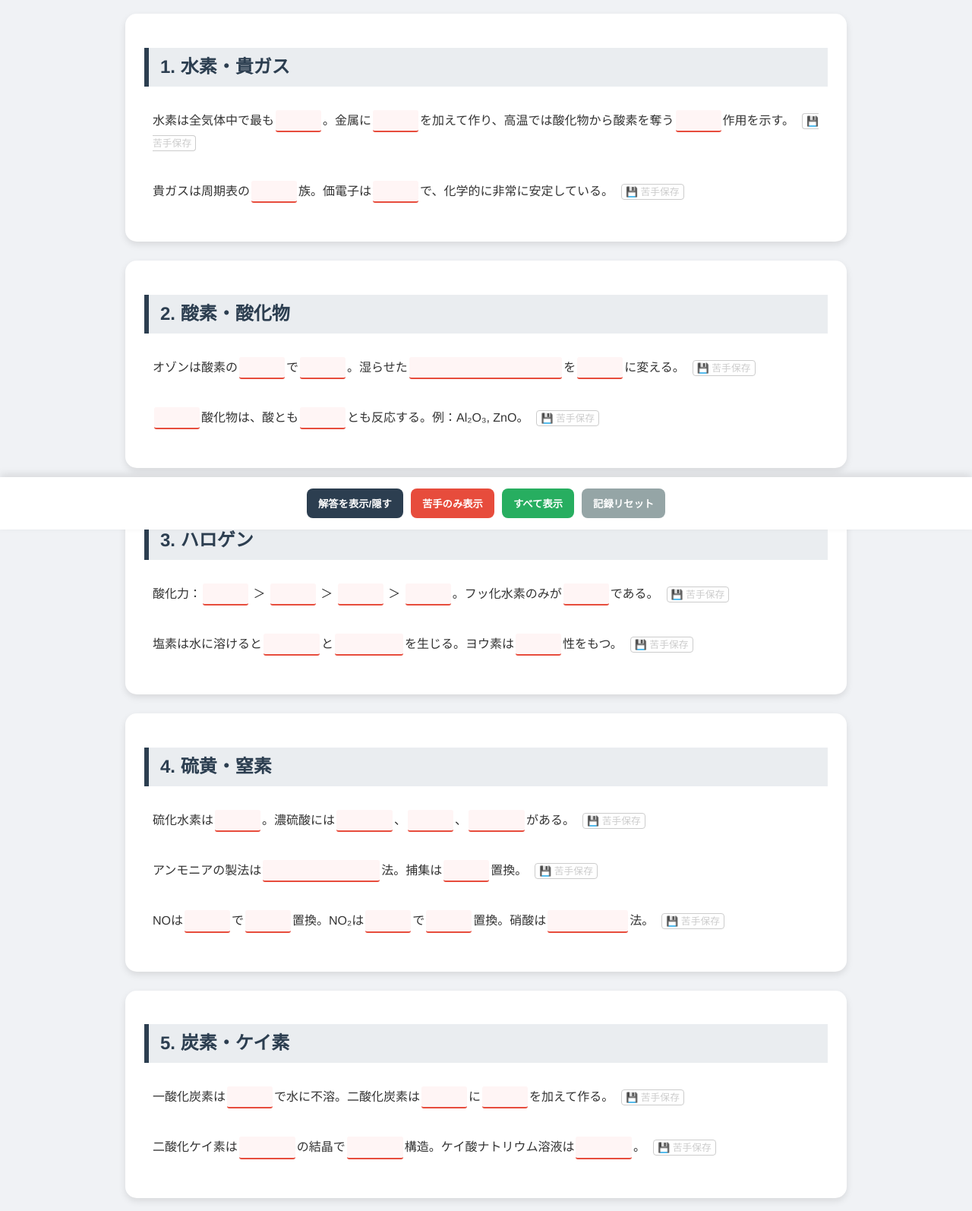
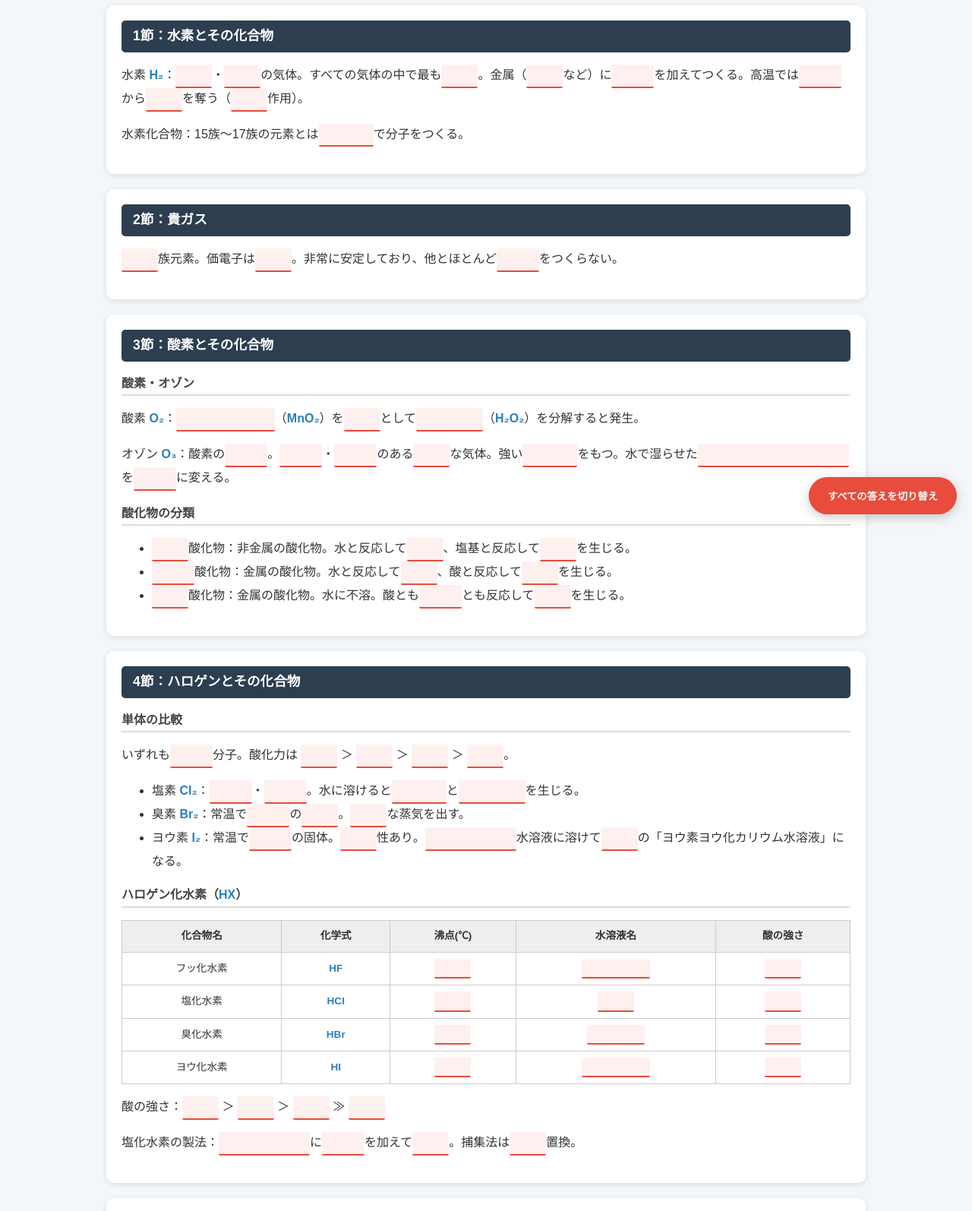
Before and after one commit to ryo0148/CE_m, a plain HTML site: page index.html in a window 1280 px wide. Shown: the part 103-1697 px from the top of the page at 76% size. Drawn offline with Linux system fonts and the light colour scheme.

Commit message:
Update index.html

```diff
--- a/index.html
+++ b/index.html
@@ -3,169 +3,124 @@
 <head>
     <meta charset="UTF-8">
     <meta name="viewport" content="width=device-width, initial-scale=1.0">
-    <title>【0125/暗記用】化学 穴埋めマスター</title>
+    <title>【究極・詳細版】化学 暗記トレーニング</title>
     <style>
-        :root { --primary: #2c3e50; --accent: #e74c3c; --bg: #f0f2f5; --check: #27ae60; }
-        body { font-family: "Helvetica Neue", Arial, sans-serif; line-height: 1.7; color: #333; max-width: 950px; margin: 0 auto; padding: 20px; background-color: var(--bg); padding-bottom: 120px; }
-        h1 { text-align: center; color: var(--primary); border-bottom: 4px solid var(--primary); }
-        .section { background: white; padding: 25px; margin-bottom: 25px; border-radius: 15px; box-shadow: 0 4px 10px rgba(0,0,0,0.1); position: relative; }
-        h2 { border-left: 6px solid var(--primary); padding-left: 15px; color: var(--primary); background: #eaedf0; padding-top: 5px; padding-bottom: 5px; }
-
-        /* 穴埋めスタイル */
-        .blank { display: inline-block; min-width: 50px; padding: 0 5px; margin: 0 2px; border-bottom: 2px solid var(--accent); cursor: pointer; color: transparent; background-color: #fff5f5; transition: all 0.2s; font-weight: bold; border-radius: 3px; }
-        .blank.show { color: var(--accent); background-color: transparent; border-bottom: 2px solid #ddd; }
-
-        /* 苦手保存スタイル */
-        .q-wrapper { display: block; margin-bottom: 15px; padding: 10px; border-radius: 8px; transition: 0.3s; border: 1px solid transparent; }
-        .q-wrapper.wrong { background-color: #fff0f0; border-color: var(--accent); }
-        .save-btn { font-size: 0.8em; cursor: pointer; margin-left: 10px; color: #ccc; border: 1px solid #ccc; padding: 2px 5px; border-radius: 4px; vertical-align: middle; }
-        .q-wrapper.wrong .save-btn { color: white; background-color: var(--accent); border-color: var(--accent); }
-
-        /* ナビゲーション */
-        .controls { position: fixed; bottom: 0; left: 0; right: 0; background: white; padding: 15px; display: flex; justify-content: center; gap: 10px; box-shadow: 0 -4px 10px rgba(0,0,0,0.1); z-index: 1000; flex-wrap: wrap; }
-        .btn { padding: 10px 15px; border: none; border-radius: 8px; cursor: pointer; font-weight: bold; color: white; transition: 0.3s; }
-        .btn-blue { background: var(--primary); }
-        .btn-red { background: var(--accent); }
-        .btn-green { background: var(--check); }
-
-        table { width: 100%; border-collapse: collapse; margin: 10px 0; }
-        th, td { border: 1px solid #ddd; padding: 8px; font-size: 0.9em; }
-        .hidden-section { display: none !important; }
+        :root { --primary: #2c3e50; --accent: #e74c3c; --bg: #f4f7f9; }
+        body { font-family: "Meiryo", "Hiragino Kaku Gothic ProN", sans-serif; line-height: 1.8; color: #333; max-width: 1000px; margin: 0 auto; padding: 20px; background-color: var(--bg); }
+        h1 { text-align: center; color: var(--primary); border-bottom: 5px solid var(--primary); padding-bottom: 10px; font-size: 1.5em; }
+        .section { background: white; padding: 20px; margin-bottom: 20px; border-radius: 10px; box-shadow: 0 2px 8px rgba(0,0,0,0.1); }
+        h2 { background: var(--primary); color: white; padding: 5px 15px; border-radius: 5px; font-size: 1.1em; margin-top: 0; }
+        h3 { border-bottom: 2px solid #ddd; color: #444; font-size: 1em; margin-top: 15px; }
+        .blank { display: inline-block; min-width: 40px; padding: 0 4px; border-bottom: 2px solid var(--accent); cursor: pointer; color: transparent; background-color: #fff0f0; transition: all 0.2s; font-weight: bold; border-radius: 2px; }
+        .blank.show { color: var(--accent); background-color: transparent; border-bottom: 2px solid #ccc; }
+        table { width: 100%; border-collapse: collapse; margin: 10px 0; font-size: 0.85em; }
+        th, td { border: 1px solid #ccc; padding: 8px; text-align: center; }
+        th { background: #eee; }
+        .formula { color: #2980b9; font-weight: bold; }
+        .footer-spacer { height: 80px; }
+        .btn-all { position: fixed; bottom: 20px; right: 20px; padding: 15px 25px; background: var(--accent); color: white; border: none; border-radius: 50px; cursor: pointer; font-weight: bold; box-shadow: 0 4px 15px rgba(0,0,0,0.2); z-index: 100; }
     </style>
 </head>
 <body>
 
-<h1>化学 穴埋め徹底演習 (学習記録付)</h1>
+<h1>無機化学：非金属元素 徹底暗記シート</h1>
 
-<div class="section" data-id="s1">
-    <h2>1. 水素・貴ガス</h2>
-    <div class="q-wrapper" data-qid="q1_1">
-        水素は全気体中で最も<span class="blank">軽い</span>。金属に<span class="blank">薄い酸</span>を加えて作り、高温では酸化物から酸素を奪う<span class="blank">還元</span>作用を示す。<span class="save-btn">💾 苦手保存</span>
-    </div>
-    <div class="q-wrapper" data-qid="q1_2">
-        貴ガスは周期表の<span class="blank">18</span>族。価電子は<span class="blank">0</span>で、化学的に非常に安定している。<span class="save-btn">💾 苦手保存</span>
-    </div>
+<div class="section">
+    <h2>1節：水素とその化合物</h2>
+    <p>水素 <span class="formula">H₂</span>：<span class="blank">無色</span>・<span class="blank">無臭</span>の気体。すべての気体の中で最も<span class="blank">軽い</span>。金属（<span class="blank">亜鉛</span>など）に<span class="blank">薄い酸</span>を加えてつくる。高温では<span class="blank">酸化物</span>から<span class="blank">酸素</span>を奪う（<span class="blank">還元</span>作用）。</p>
+    <p>水素化合物：15族〜17族の元素とは<span class="blank">共有結合</span>で分子をつくる。</p>
 </div>
 
-<div class="section" data-id="s3">
-    <h2>2. 酸素・酸化物</h2>
-    <div class="q-wrapper" data-qid="q3_1">
-        オゾンは酸素の<span class="blank">同素体</span>で<span class="blank">淡青色</span>。湿らせた<span class="blank">ヨウ化カリウムデンプン紙</span>を<span class="blank">青紫色</span>に変える。<span class="save-btn">💾 苦手保存</span>
-    </div>
-    <div class="q-wrapper" data-qid="q3_2">
-        <span class="blank">両性</span>酸化物は、酸とも<span class="blank">強塩基</span>とも反応する。例：Al₂O₃, ZnO。<span class="save-btn">💾 苦手保存</span>
-    </div>
+<div class="section">
+    <h2>2節：貴ガス</h2>
+    <p><span class="blank">18</span>族元素。価電子は<span class="blank">0</span>。非常に安定しており、他とほとんど<span class="blank">化合物</span>をつくらない。</p>
 </div>
 
-<div class="section" data-id="s4">
-    <h2>3. ハロゲン</h2>
-    <div class="q-wrapper" data-qid="q4_1">
-        酸化力：<span class="blank">F₂</span> ＞ <span class="blank">Cl₂</span> ＞ <span class="blank">Br₂</span> ＞ <span class="blank">I₂</span>。フッ化水素のみが<span class="blank">弱酸</span>である。<span class="save-btn">💾 苦手保存</span>
-    </div>
-    <div class="q-wrapper" data-qid="q4_2">
-        塩素は水に溶けると<span class="blank">塩化水素</span>と<span class="blank">次亜塩素酸</span>を生じる。ヨウ素は<span class="blank">昇華</span>性をもつ。<span class="save-btn">💾 苦手保存</span>
-    </div>
+<div class="section">
+    <h2>3節：酸素とその化合物</h2>
+    <h3>酸素・オゾン</h3>
+    <p>酸素 <span class="formula">O₂</span>：<span class="blank">酸化マンガン(IV)</span>（<span class="formula">MnO₂</span>）を<span class="blank">触媒</span>として<span class="blank">過酸化水素</span>（<span class="formula">H₂O₂</span>）を分解すると発生。</p>
+    <p>オゾン <span class="formula">O₃</span>：酸素の<span class="blank">同素体</span>。<span class="blank">淡青色</span>・<span class="blank">特異臭</span>のある<span class="blank">有毒</span>な気体。強い<span class="blank">酸化作用</span>をもつ。水で湿らせた<span class="blank">ヨウ化カリウムデンプン紙</span>を<span class="blank">青紫色</span>に変える。</p>
+    <h3>酸化物の分類</h3>
+    <ul>
+        <li><span class="blank">酸性</span>酸化物：非金属の酸化物。水と反応して<span class="blank">酸</span>、塩基と反応して<span class="blank">塩</span>を生じる。</li>
+        <li><span class="blank">塩基性</span>酸化物：金属の酸化物。水と反応して<span class="blank">塩基</span>、酸と反応して<span class="blank">塩</span>を生じる。</li>
+        <li><span class="blank">両性</span>酸化物：金属の酸化物。水に不溶。酸とも<span class="blank">強塩基</span>とも反応して<span class="blank">塩</span>を生じる。</li>
+    </ul>
 </div>
 
-<div class="section" data-id="s56">
-    <h2>4. 硫黄・窒素</h2>
-    <div class="q-wrapper" data-qid="q5_1">
-        硫化水素は<span class="blank">腐卵臭</span>。濃硫酸には<span class="blank">不揮発性</span>、<span class="blank">吸湿性</span>、<span class="blank">脱水作用</span>がある。<span class="save-btn">💾 苦手保存</span>
-    </div>
-    <div class="q-wrapper" data-qid="q6_1">
-        アンモニアの製法は<span class="blank">ハーバー・ボッシュ</span>法。捕集は<span class="blank">上方</span>置換。<span class="save-btn">💾 苦手保存</span>
-    </div>
-    <div class="q-wrapper" data-qid="q6_2">
-        NOは<span class="blank">無色</span>で<span class="blank">水上</span>置換。NO₂は<span class="blank">赤褐色</span>で<span class="blank">下方</span>置換。硝酸は<span class="blank">オストワルト</span>法。<span class="save-btn">💾 苦手保存</span>
-    </div>
+<div class="section">
+    <h2>4節：ハロゲンとその化合物</h2>
+    <h3>単体の比較</h3>
+    <p>いずれも<span class="blank">二原子</span>分子。酸化力は <span class="blank">F₂</span> ＞ <span class="blank">Cl₂</span> ＞ <span class="blank">Br₂</span> ＞ <span class="blank">I₂</span>。</p>
+    <ul>
+        <li>塩素 <span class="formula">Cl₂</span>：<span class="blank">刺激臭</span>・<span class="blank">黄緑色</span>。水に溶けると<span class="blank">塩化水素</span>と<span class="blank">次亜塩素酸</span>を生じる。</li>
+        <li>臭素 <span class="formula">Br₂</span>：常温で<span class="blank">赤褐色</span>の<span class="blank">液体</span>。<span class="blank">有毒</span>な蒸気を出す。</li>
+        <li>ヨウ素 <span class="formula">I₂</span>：常温で<span class="blank">黒紫色</span>の固体。<span class="blank">昇華</span>性あり。<span class="blank">ヨウ化カリウム</span>水溶液に溶けて<span class="blank">褐色</span>の「ヨウ素ヨウ化カリウム水溶液」になる。</li>
+    </ul>
+    <h3>ハロゲン化水素（<span class="formula">HX</span>）</h3>
+    <table>
+        <tr><th>化合物名</th><th>化学式</th><th>沸点(℃)</th><th>水溶液名</th><th>酸の強さ</th></tr>
+        <tr><td>フッ化水素</td><td><span class="formula">HF</span></td><td><span class="blank">20</span></td><td><span class="blank">フッ化水素酸</span></td><td><span class="blank">弱酸</span></td></tr>
+        <tr><td>塩化水素</td><td><span class="formula">HCl</span></td><td><span class="blank">-85</span></td><td><span class="blank">塩酸</span></td><td><span class="blank">強酸</span></td></tr>
+        <tr><td>臭化水素</td><td><span class="formula">HBr</span></td><td><span class="blank">-67</span></td><td><span class="blank">臭化水素酸</span></td><td><span class="blank">強酸</span></td></tr>
+        <tr><td>ヨウ化水素</td><td><span class="formula">HI</span></td><td><span class="blank">-35</span></td><td><span class="blank">ヨウ化水素酸</span></td><td><span class="blank">強酸</span></td></tr>
+    </table>
+    <p>酸の強さ：<span class="blank">HI</span> ＞ <span class="blank">HBr</span> ＞ <span class="blank">HCl</span> ≫ <span class="blank">HF</span></p>
+    <p>塩化水素の製法：<span class="blank">塩化ナトリウム</span>に<span class="blank">濃硫酸</span>を加えて<span class="blank">加熱</span>。捕集法は<span class="blank">下方</span>置換。</p>
 </div>
 
-<div class="section" data-id="s7">
-    <h2>5. 炭素・ケイ素</h2>
-    <div class="q-wrapper" data-qid="q7_1">
-        一酸化炭素は<span class="blank">猛毒</span>で水に不溶。二酸化炭素は<span class="blank">石灰石</span>に<span class="blank">希塩酸</span>を加えて作る。<span class="save-btn">💾 苦手保存</span>
-    </div>
-    <div class="q-wrapper" data-qid="q7_2">
-        二酸化ケイ素は<span class="blank">共有結合</span>の結晶で<span class="blank">立体網目</span>構造。ケイ酸ナトリウム溶液は<span class="blank">水ガラス</span>。<span class="save-btn">💾 苦手保存</span>
-    </div>
+<div class="section">
+    <h2>5節：硫黄とその化合物</h2>
+    <p>同素体：<span class="blank">斜方硫黄</span>、<span class="blank">単斜硫黄</span>、<span class="blank">ゴム状硫黄</span>。</p>
+    <ul>
+        <li>硫化水素 <span class="formula">H₂S</span>：<span class="blank">硫化鉄(II)</span>（<span class="formula">FeS</span>）に<span class="blank">希硫酸</span>または<span class="blank">希塩酸</span>。色は<span class="blank">無色</span>、臭いは<span class="blank">腐卵臭</span>。</li>
+        <li>二酸化硫黄 <span class="formula">SO₂</span>：硫黄の燃焼。色は<span class="blank">無色</span>、臭いは<span class="blank">刺激臭</span>。水に溶けると<span class="blank">亜硫酸</span>（<span class="formula">H₂SO₃</span>）となり<span class="blank">弱酸性</span>。</li>
+        <li>硫酸 <span class="formula">H₂SO₄</span>：工業的製法は<span class="blank">接触法</span>。濃硫酸は<span class="blank">不揮発性</span>、<span class="blank">吸湿性</span>、<span class="blank">脱水作用</span>あり。加熱した<span class="blank">熱濃硫酸</span>は強い酸化作用をもつ。</li>
+    </ul>
 </div>
 
-<div class="controls">
-    <button class="btn btn-blue" onclick="toggleAll()">解答を表示/隠す</button>
-    <button class="btn btn-red" onclick="filterWrong()">苦手のみ表示</button>
-    <button class="btn btn-green" onclick="showAll()">すべて表示</button>
-    <button class="btn" style="background:#95a5a6" onclick="resetData()">記録リセット</button>
+<div class="section">
+    <h2>6節：窒素・リンとその化合物</h2>
+    <h3>窒素の化合物</h3>
+    <p>窒素 <span class="formula">N₂</span>：常温で安定。空気の体積の約<span class="blank">78</span>％。液体窒素は<span class="blank">冷却剤</span>。</p>
+    <p>アンモニア <span class="formula">NH₃</span>：<span class="blank">塩化アンモニウム</span>と<span class="blank">水酸化カルシウム</span>の混合物を<span class="blank">加熱</span>。<span class="blank">上方</span>置換で捕集。工業的には<span class="blank">ハーバー・ボッシュ法</span>。</p>
+    <table>
+        <tr><th>式</th><th>色</th><th>水への溶解性</th><th>捕集法</th><th>製法(反応物)</th><th>性質</th></tr>
+        <tr><td><span class="formula">NO</span></td><td><span class="blank">無色</span></td><td><span class="blank">溶けにくい</span></td><td><span class="blank">水上</span>置換</td><td><span class="blank">Cu</span>と<span class="blank">希HNO₃</span></td><td>空気中で<span class="blank">NO₂</span>になる</td></tr>
+        <tr><td><span class="formula">NO₂</span></td><td><span class="blank">赤褐色</span></td><td><span class="blank">溶けやすい</span></td><td><span class="blank">下方</span>置換</td><td><span class="blank">Cu</span>と<span class="blank">濃HNO₃</span></td><td>水に溶けて<span class="blank">HNO₃</span>になる</td></tr>
+    </table>
+    <p>硝酸 <span class="formula">HNO₃</span>：工業的には<span class="blank">オストワルト法</span>。原料は<span class="blank">アンモニア</span>。</p>
+    <h3>リン</h3>
+    <p>同素体：<span class="blank">黄リン</span>・<span class="blank">赤リン</span>。化合物：<span class="blank">十酸化四リン</span>（<span class="formula">P₄O₁₀</span>）、<span class="blank">リン酸</span>（<span class="formula">H₃PO₄</span>）。</p>
 </div>
 
+<div class="section">
+    <h2>7節：炭素・ケイ素とその化合物</h2>
+    <h3>炭素</h3>
+    <table>
+        <tr><th>式</th><th>水への溶解性</th><th>捕集法</th><th>燃焼性</th><th>毒性</th><th>石灰水</th></tr>
+        <tr><td><span class="formula">CO</span></td><td><span class="blank">不溶</span></td><td><span class="blank">水上</span></td><td><span class="blank">可燃性</span></td><td><span class="blank">猛毒</span></td><td><span class="blank">なし</span></td></tr>
+        <tr><td><span class="formula">CO₂</span></td><td><span class="blank">少し溶ける</span></td><td><span class="blank">下方</span></td><td><span class="blank">不燃性</span></td><td><span class="blank">少ない</span></td><td><span class="blank">白濁</span></td></tr>
+    </table>
+    <p>二酸化炭素の実験室製法：<span class="blank">石灰石</span>に<span class="blank">希塩酸</span>を反応させる。</p>
+    <h3>ケイ素</h3>
+    <p>二酸化ケイ素 <span class="formula">SiO₂</span>：<span class="formula">SiO₄</span>の<span class="blank">四面体</span>構造が繰り返された<span class="blank">立体網目構造</span>。<span class="blank">共有結合</span>の結晶。</p>
+    <p>ケイ酸ナトリウム <span class="formula">Na₂SiO₃</span>：<span class="formula">SiO₂</span>を<span class="blank">水酸化ナトリウム</span>とともに加熱。これに水を加えて加熱したものを<span class="blank">水ガラス</span>という。</p>
+</div>
+
+<div class="footer-spacer"></div>
+<button class="btn-all" onclick="toggleAll()">すべての答えを切り替え</button>
+
 <script>
-    // 初期読み込み
-    document.addEventListener('DOMContentLoaded', () => {
-        const savedData = JSON.parse(localStorage.getItem('wrongAnswers') || '[]');
-        savedData.forEach(qid => {
-            const el = document.querySelector(`[data-qid="${qid}"]`);
-            if (el) el.classList.add('wrong');
-        });
+    document.querySelectorAll('.blank').forEach(el => {
+        el.onclick = () => el.classList.toggle('show');
     });
-
-    // 穴埋めクリック
-    document.querySelectorAll('.blank').forEach(el => {
-        el.onclick = (e) => {
-            e.stopPropagation();
-            el.classList.toggle('show');
-        };
-    });
-
-    // 苦手保存ボタン
-    document.querySelectorAll('.save-btn').forEach(btn => {
-        btn.onclick = () => {
-            const wrapper = btn.closest('.q-wrapper');
-            const qid = wrapper.dataset.qid;
-            let savedData = JSON.parse(localStorage.getItem('wrongAnswers') || '[]');
-
-            if (wrapper.classList.contains('wrong')) {
-                wrapper.classList.remove('wrong');
-                savedData = savedData.filter(id => id !== qid);
-            } else {
-                wrapper.classList.add('wrong');
-                savedData.push(qid);
-            }
-            localStorage.setItem('wrongAnswers', JSON.stringify(savedData));
-        };
-    });
-
     function toggleAll() {
         const blanks = document.querySelectorAll('.blank');
         const anyHidden = Array.from(blanks).some(b => !b.classList.contains('show'));
         blanks.forEach(b => anyHidden ? b.classList.add('show') : b.classList.remove('show'));
     }
-
-    function filterWrong() {
-        document.querySelectorAll('.q-wrapper').forEach(q => {
-            if (!q.classList.contains('wrong')) {
-                q.style.display = 'none';
-            }
-        });
-        checkEmptySections();
-    }
-
-    function showAll() {
-        document.querySelectorAll('.q-wrapper').forEach(q => q.style.display = 'block');
-        document.querySelectorAll('.section').forEach(s => s.classList.remove('hidden-section'));
-    }
-
-    function checkEmptySections() {
-        document.querySelectorAll('.section').forEach(sec => {
-            const visibleQ = Array.from(sec.querySelectorAll('.q-wrapper')).some(q => q.style.display !== 'none');
-            if (!visibleQ) sec.classList.add('hidden-section');
-        });
-    }
-
-    function resetData() {
-        if (confirm('学習記録をすべて消去しますか？')) {
-            localStorage.removeItem('wrongAnswers');
-            location.reload();
-        }
-    }
 </script>
 </body>
 </html>
```
